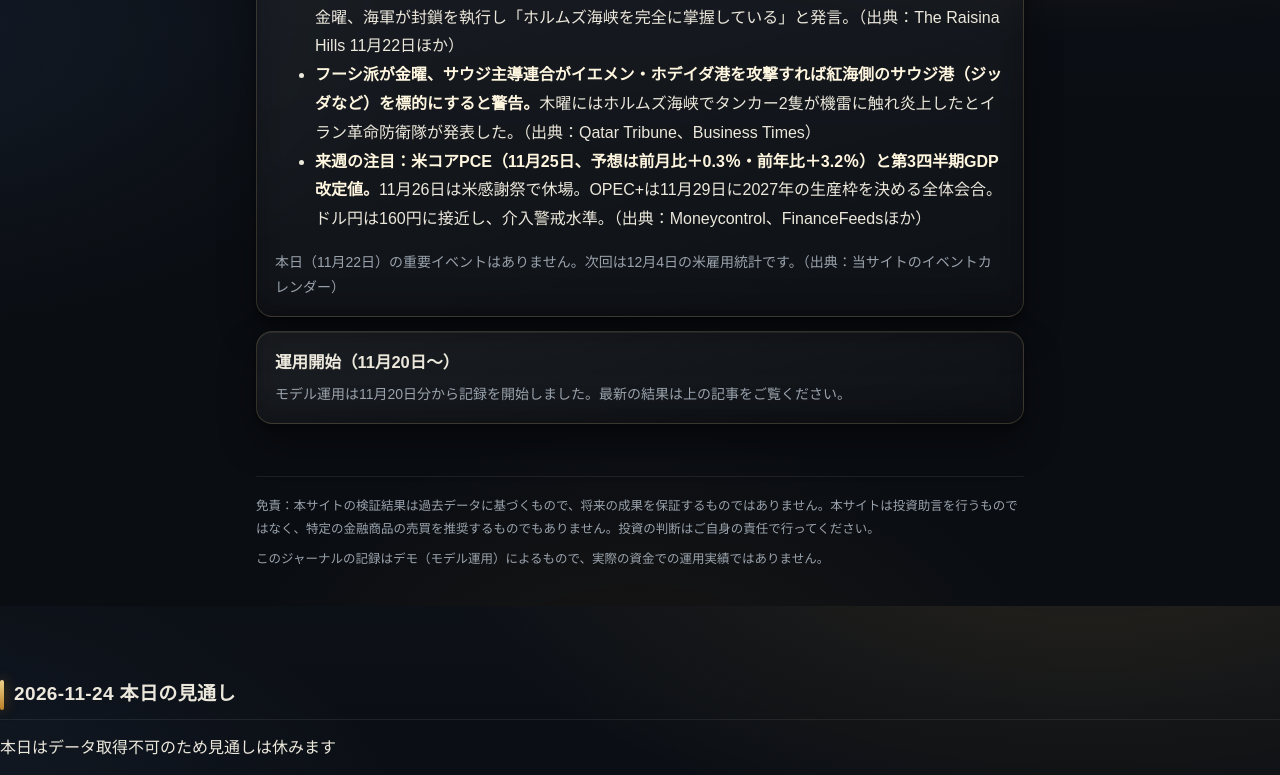
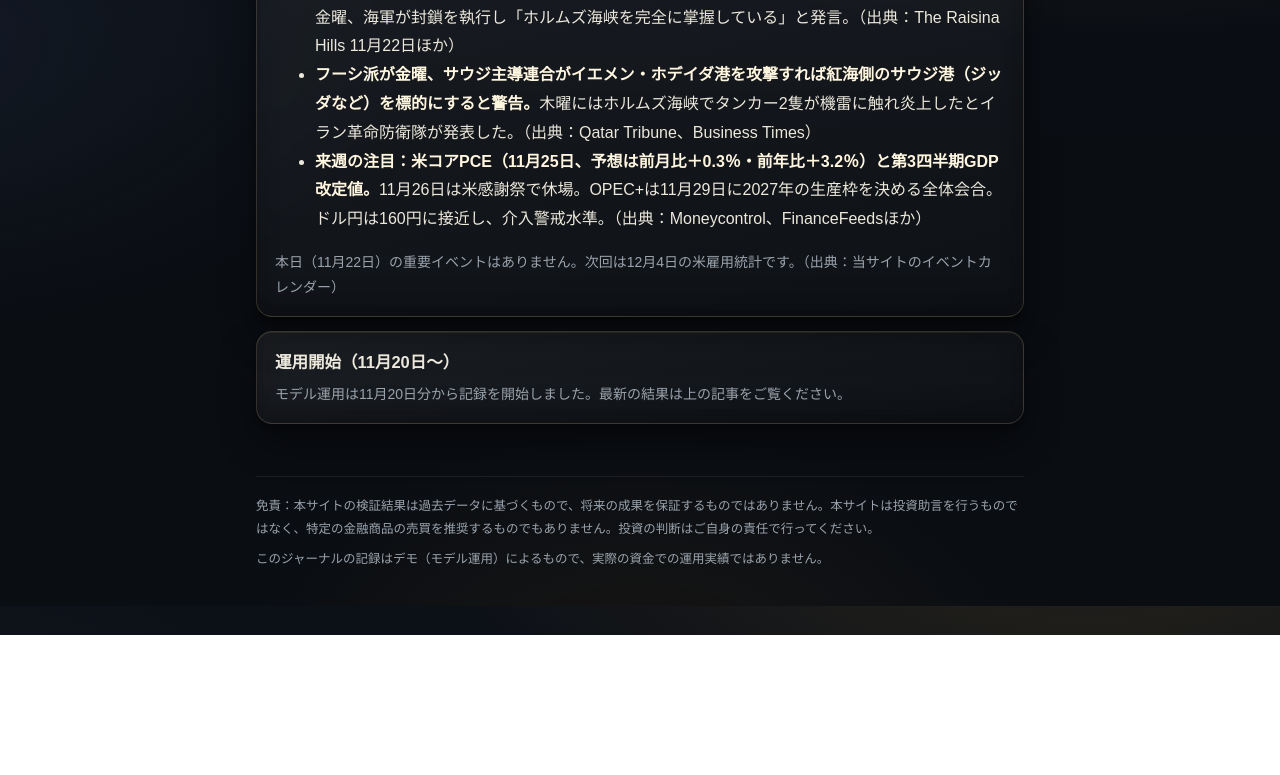
Before and after one commit to ictel0/kensho-trade, a plain HTML site: page journal.html in a window 1280 px wide. Shown: the part 6594-7369 px from the top of the page. After the commit the page ends 7229 px from the top, so only its background shows below. Drawn offline with Linux system fonts and the light colour scheme.

Commit message:
Update journal.html: remove duplicate trailing section after </html>

```diff
--- a/journal.html
+++ b/journal.html
@@ -181,7 +181,3 @@
 </div>
 </body>
 </html>
-<section class="entry">
-<h2>2026-11-24 本日の見通し</h2>
-<p>本日はデータ取得不可のため見通しは休みます</p>
-</section>
```
